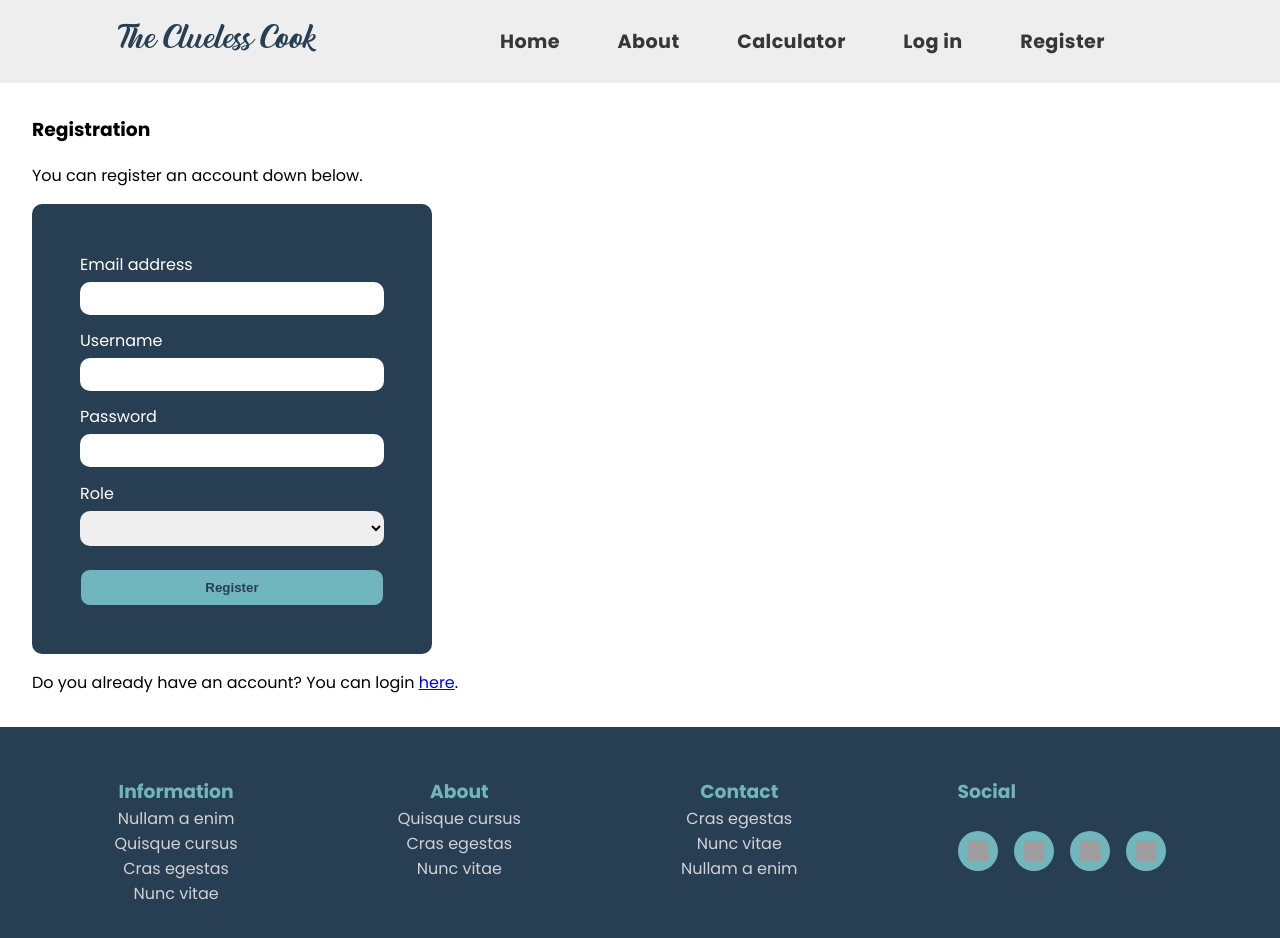
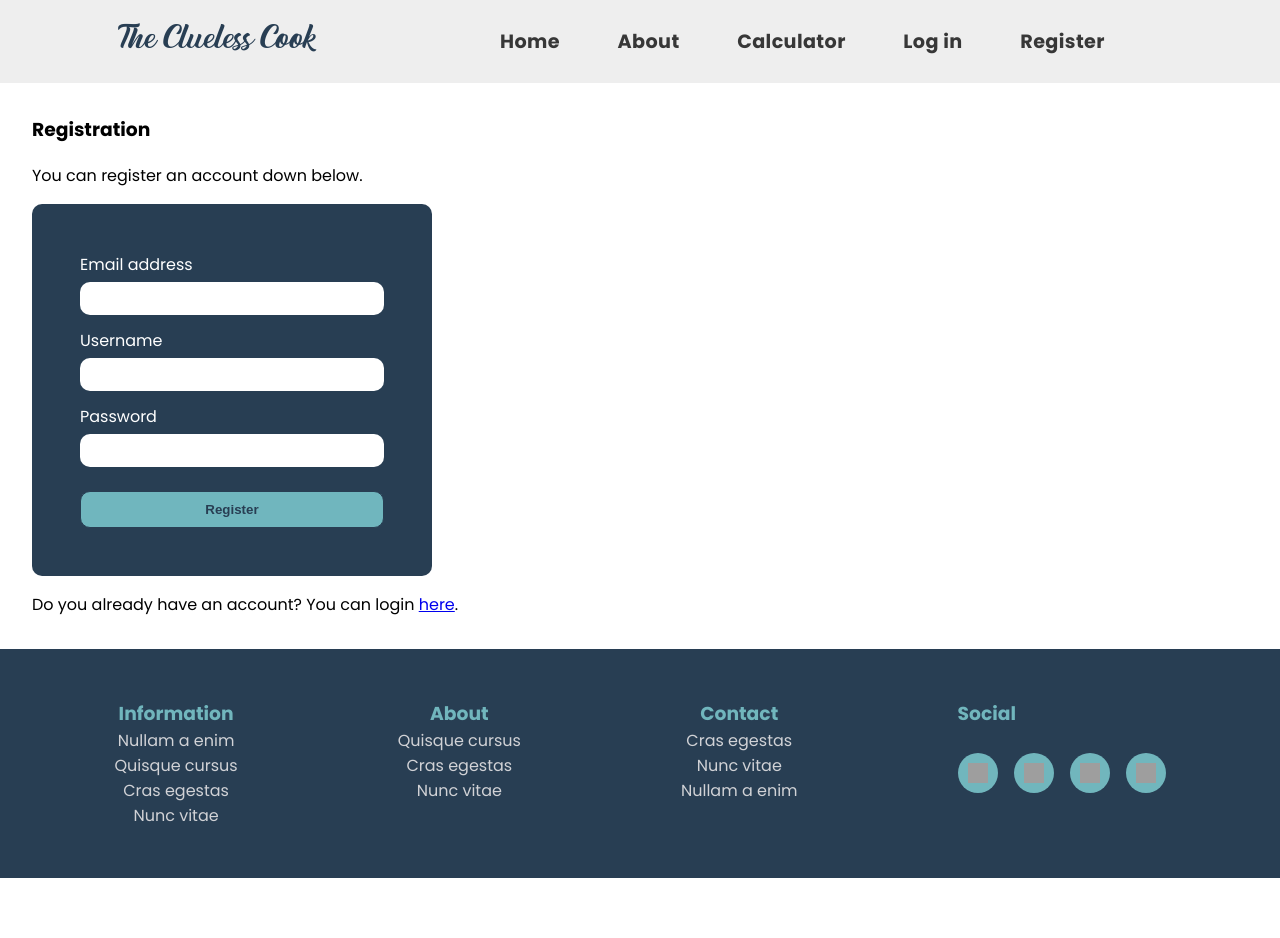
Before and after one commit to ronald-it/eindopdracht-frontend, a React (Create React App) app: page /registration in a window 1280 px wide. Shown: the top 938 px of the page. After the commit the page ends 878 px from the top, so only its background shows below. Built offline with nearby package versions, Linux system fonts and the light colour scheme; grey boxes are pictures that could not be loaded.

Commit message:
Alle functionele eisen waar nog niet aan voldaan werd toegevoegd, voornamelijk error meldingen voor de gebruiker

```diff
--- a/src/pages/Calculator/Calculator.css
+++ b/src/pages/Calculator/Calculator.css
@@ -92,6 +92,11 @@
     align-items: center;
 }
 
+.invalid-product, .invalid-serving-size {
+    color: red;
+    font-weight: bold;
+}
+
 .calorie-calculator-product-table-div {
     /*border: 3px solid blue;*/
     margin-bottom: 3em;
--- a/src/pages/Calculator/Calculator.js
+++ b/src/pages/Calculator/Calculator.js
@@ -25,8 +25,12 @@ export function Calculator() {
     const [totalFat, setTotalFat] = useState(0);
     const [totalCarbs, setTotalCarbs] = useState(0);
 
+    const [invalidProduct, setInvalidProduct] = useState(false);
+    const [invalidServingSize, setInvalidServingSize] = useState(false);
+
     // Fetch data functie om de gegeven op te halen voor de eerste tabel op calculator page
     const fetchDataCalculatorSearch = async (product) => {
+        setInvalidProduct(false);
 
         // Try block
 
@@ -47,6 +51,7 @@ export function Calculator() {
             // Catch block
         } catch (err) {
             console.error(err)
+            setInvalidProduct(true);
         }
     }
 
@@ -88,6 +93,8 @@ export function Calculator() {
 
                     {/*Eerste tabel calculator page*/}
 
+                    {invalidProduct && <p className="invalid-product">Your input did not match with any products in the database, please change your input.</p>}
+
                     <div className="calorie-calculator-product-table-div" id="calorie-calculator-product-table-div">
                         <table className="calorie-calculator-product-table">
                             <thead>
@@ -116,6 +123,7 @@ export function Calculator() {
                             id="submit-form-calculator-add"
                             onSubmit={(e) => {
                                 e.preventDefault();
+                                if (servingSize > 0) {
                                     setFoodCalculator([...foodCalculator, [foods, servingSize]]);
 
                                     let newCalories = 0;
@@ -131,6 +139,10 @@ export function Calculator() {
                                     setTotalCarbs(totalCarbs => totalCarbs + newCarbs);
 
                                     setFoods([]);
+                                    setInvalidServingSize(false);
+                                } else {
+                                    setInvalidServingSize(true);
+                                }
                             }}
                         >
                             <label htmlFor="amount-calculator">Amount
@@ -153,6 +165,8 @@ export function Calculator() {
                     </div>
 
                     {/*Calculator tabel*/}
+
+                    {invalidServingSize && <p className="invalid-serving-size">Please fill in a serving size of 1 or higher.</p>}
 
                     <div className="calorie-calculator-calculation-table-div">
                         <table className="calorie-calculator-calculation-table">
--- a/src/pages/Homepage/Homepage.css
+++ b/src/pages/Homepage/Homepage.css
@@ -238,6 +238,12 @@
 }
 
 /* --------------- 4.3 Search bar ------------- */
+
+.text-align-private-search-bar {
+    color: white;
+    font-weight: bolder;
+}
+
 .outer-container-searchbar {
     /*border: 3px solid red;*/
     background-color: #283E53;
--- a/src/pages/Homepage/Homepage.js
+++ b/src/pages/Homepage/Homepage.js
@@ -6,8 +6,12 @@ import {Link} from "react-router-dom";
 import axios from "axios";
 import {useEffect, useState} from "react";
 import magnifier from "../../assets/icons/search.png"
+import {AuthContext} from "../../context/AuthContext";
 
 export function Homepage() {
+
+    const {authorization} = React.useContext(AuthContext);
+
     //Opslaan van URI en endpoint
     const URI = 'https://api.edamam.com';
     const endpoint = '/api/recipes/v2';
@@ -27,6 +31,7 @@ export function Homepage() {
 
     const [error, toggleError] = useState(false);
     const [loading, toggleLoading] = useState(false);
+    const [invalidInput, setInvalidInput] = useState(false);
 
     const [loadingCarousel, toggleLoadingCarousel] = useState(false);
 
@@ -40,6 +45,7 @@ export function Homepage() {
     const fetchDataHome = async (ingredient, mealType, cuisineType, diet, time) => {
         toggleError(false);
         toggleLoading(true);
+        setInvalidInput(false);
 
         // Try block
         try {
@@ -62,6 +68,9 @@ export function Homepage() {
 
             setRecipes(response.data.hits);
             console.log(response.data.hits);
+            if (response.data.hits.length === 0) {
+                setInvalidInput(true);
+            }
 
             // Catch block
         } catch (err) {
@@ -220,7 +229,7 @@ export function Homepage() {
 
                     <div className="outer-container-searchbar">
                         <div className="inner-container-searchbar">
-                            <form id="submit-form" onSubmit={(e) => {
+                            {authorization === true ? <form id="submit-form" onSubmit={(e) => {
                                 e.preventDefault();
                                 fetchDataHome(ingredient, mealType, cuisine, diet, time);
                             }
@@ -289,7 +298,12 @@ export function Homepage() {
                                     <option value="60+">60 or more</option>
                                 </select>
                                 <button type="submit" id="search-button">Search</button>
-                            </form>
+                            </form> : <div className="div-private-search-bar">
+                                <p className="text-align-private-search-bar">
+                                    This content is only available for logged in users.
+                                </p>
+                            </div>
+                            }
                         </div>
                     </div>
 
@@ -305,6 +319,8 @@ export function Homepage() {
                             }
 
                             {loading && <span>Loading...</span>}
+
+                            {Object.keys(recipes).length === 0 && invalidInput && <p>Your input has not lead to any recipe results, please try again</p>}
 
                             {Object.keys(recipes).length > 0 && recipes.map((entry) => {
                                 return <Link to={`/recipe/${entry.recipe.uri.split("_")[1]}`} id="recipe-link"
--- a/src/pages/Login/Login.css
+++ b/src/pages/Login/Login.css
@@ -10,6 +10,11 @@
 .main-login p {
     margin-top: 1em;
     margin-bottom: 1em;
+}
+
+.invalid-user-or-pass {
+    color: red;
+    font-weight: bold;
 }
 
 #login-form {
--- a/src/pages/Login/Login.js
+++ b/src/pages/Login/Login.js
@@ -45,6 +45,8 @@ export function Login() {
                 <h3>Login</h3>
 
                 <p>You can log into your account down below</p>
+
+                {error && <p className="invalid-user-or-pass">The username/password combination is incorrect, please try again.</p>}
 
                 <form
                     id="login-form"
--- a/src/pages/Registration/Registration.js
+++ b/src/pages/Registration/Registration.js
@@ -8,7 +8,6 @@ export function Registration() {
     const [username, setUsername] = useState('');
     const [email, setEmail] = useState('');
     const [password, setPassword] = useState('');
-    const [role, setRole] = useState('');
 
     const [error, toggleError] = useState(false);
     const [succes, toggleSucces] = useState(false);
@@ -24,9 +23,6 @@ export function Registration() {
     useEffect(() => {
         console.log(password)
     }, [password])
-    useEffect(() => {
-        console.log(role)
-    }, [role])
 
     const postDataRegistration = async () => {
         toggleError(false);
@@ -75,11 +71,11 @@ export function Registration() {
                         e.preventDefault();
                         toggleSucces(false);
                         toggleError(false);
-                        if (email.includes("@") === true && username.length > 5 && password.length > 5 && role.length > 0) {
+                        if (email.includes("@") === true && username.length > 5 && password.length > 5) {
                             postDataRegistration();
                         } else {
                             toggleError(true);
-                            setErrorText('Your input is invalid. The username and password length must be at least 6 characters and a role must be selected. Also, make sure your e-mail address contains the @ character.')
+                            setErrorText('Your input is invalid. The username and password length must be at least 6 characters. Also, make sure your e-mail address contains the @ character.')
                         }
                     }
                 }
@@ -127,22 +123,6 @@ export function Registration() {
                         onChange={(e) => setPassword(e.target.value)}
                     />
 
-                    <label
-                        htmlFor="role"
-                    >
-                        Role
-                    </label>
-                    <select
-                        name="role"
-                        id="role"
-                        value={role}
-                        onChange={(e) => setRole(e.target.value)}
-                    >
-                        <option value=""></option>
-                        <option value="user">User</option>
-                        <option value="admin">Admin</option>
-                    </select>
-
                     <button type="submit">
                         Register
                     </button>
```
Lines whose indentation alone changed are shown as unchanged.
